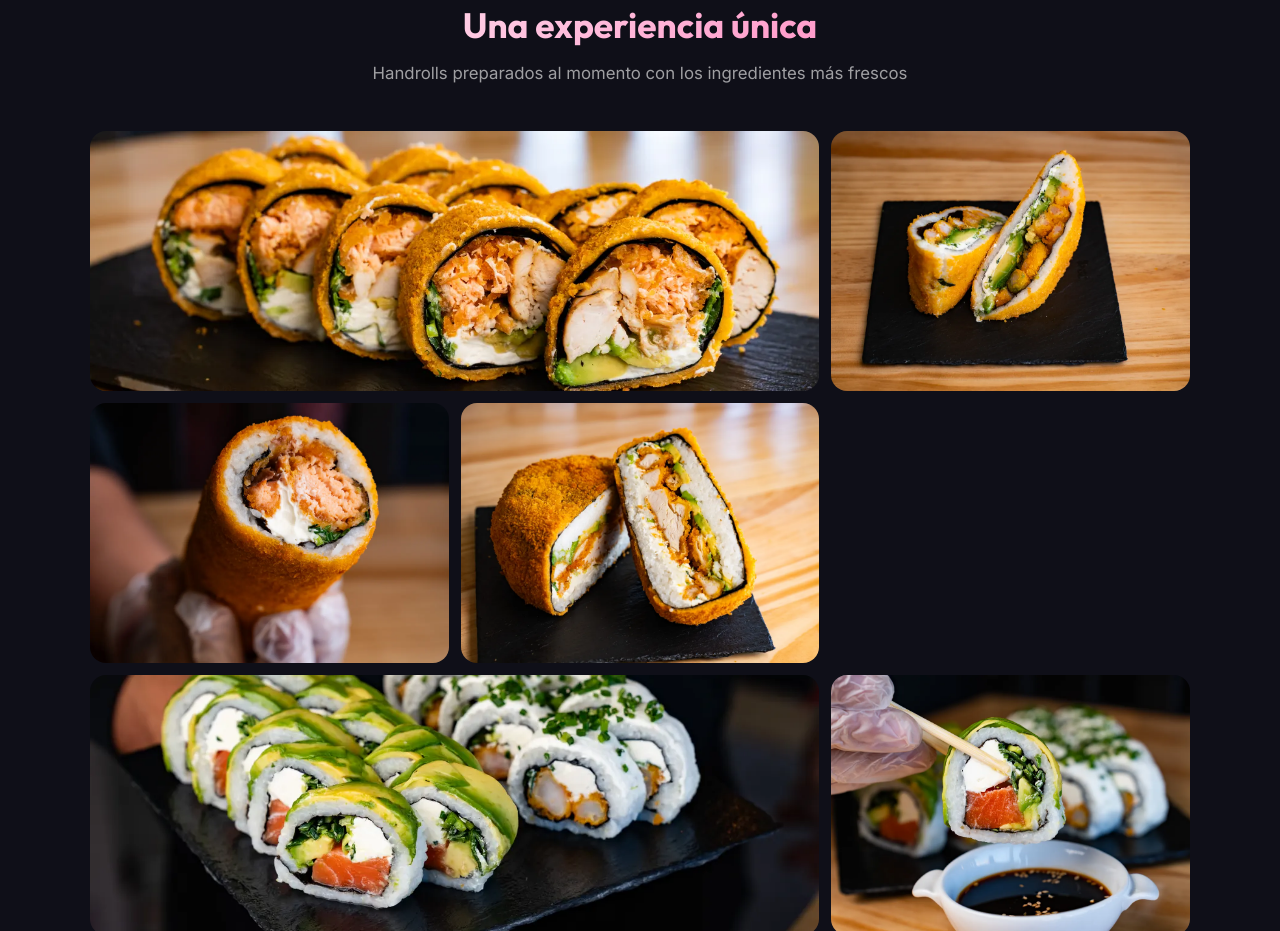
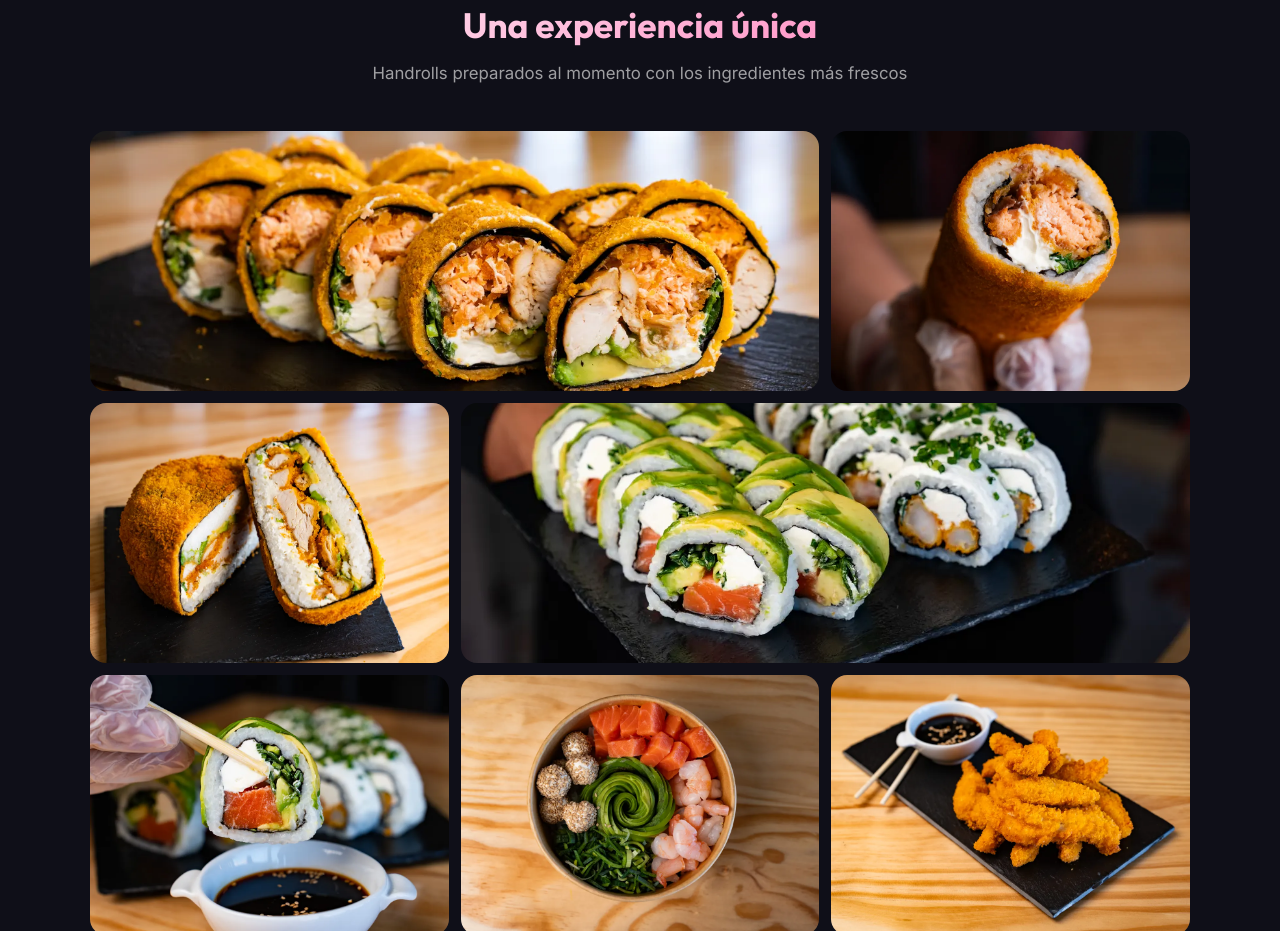
Before and after one commit to voku-cl/puntohandroll.cl, a plain HTML site: page index.html in a window 1280 px wide. Shown: the part 893-1824 px from the top of the page. Drawn offline with Linux system fonts and the light colour scheme.

Commit message:
Feature: delete image

```diff
--- a/index.html
+++ b/index.html
@@ -126,19 +126,11 @@
                 <div class="gallery-item gallery-item-wide" id="gallery-item-1">
                     <picture>
                         <source srcset="images/optimized/DSC00392.webp" type="image/webp">
-                        <img src="images/optimized/DSC00392.jpg" alt="Handrolls de salmón y pollo cortados" loading="lazy">
+                        <img src="images/optimized/DSC00392.jpg" alt="Handrolls de salmón y pollo cortados"
+                            loading="lazy">
                     </picture>
                     <div class="gallery-item-overlay">
                         <span>Handrolls Signature</span>
-                    </div>
-                </div>
-                <div class="gallery-item" id="gallery-item-2">
-                    <picture>
-                        <source srcset="images/optimized/DSC00375.webp" type="image/webp">
-                        <img src="images/optimized/DSC00375.jpg" alt="Handroll cortado con palta y camarón" loading="lazy">
-                    </picture>
-                    <div class="gallery-item-overlay">
-                        <span>Palta & Camarón</span>
                     </div>
                 </div>
                 <div class="gallery-item" id="gallery-item-3">
@@ -154,7 +146,8 @@
                 <div class="gallery-item" id="gallery-item-4">
                     <picture>
                         <source srcset="images/optimized/DSC00395.webp" type="image/webp">
-                        <img src="images/optimized/DSC00395.jpg" alt="Handroll cortado con pollo y palta" loading="lazy">
+                        <img src="images/optimized/DSC00395.jpg" alt="Handroll cortado con pollo y palta"
+                            loading="lazy">
                     </picture>
                     <div class="gallery-item-overlay">
                         <span>Pollo & Palta</span>
@@ -163,7 +156,8 @@
                 <div class="gallery-item gallery-item-wide" id="gallery-item-5">
                     <picture>
                         <source srcset="images/optimized/DSC00288.webp" type="image/webp">
-                        <img src="images/optimized/DSC00288.jpg" alt="Variedad de handrolls sobre bandeja" loading="lazy">
+                        <img src="images/optimized/DSC00288.jpg" alt="Variedad de handrolls sobre bandeja"
+                            loading="lazy">
                     </picture>
                     <div class="gallery-item-overlay">
                         <span>Para compartir</span>
```
